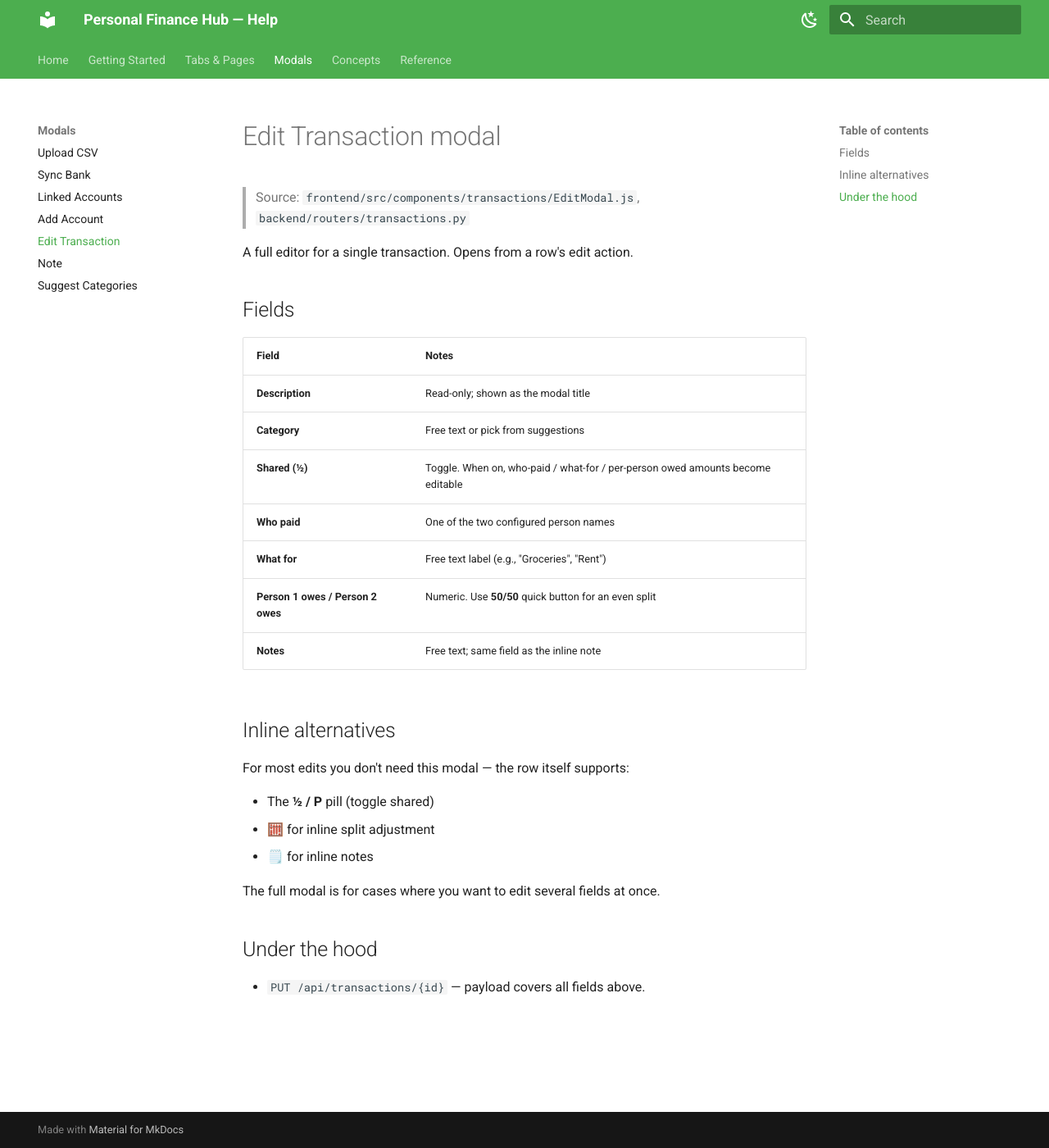
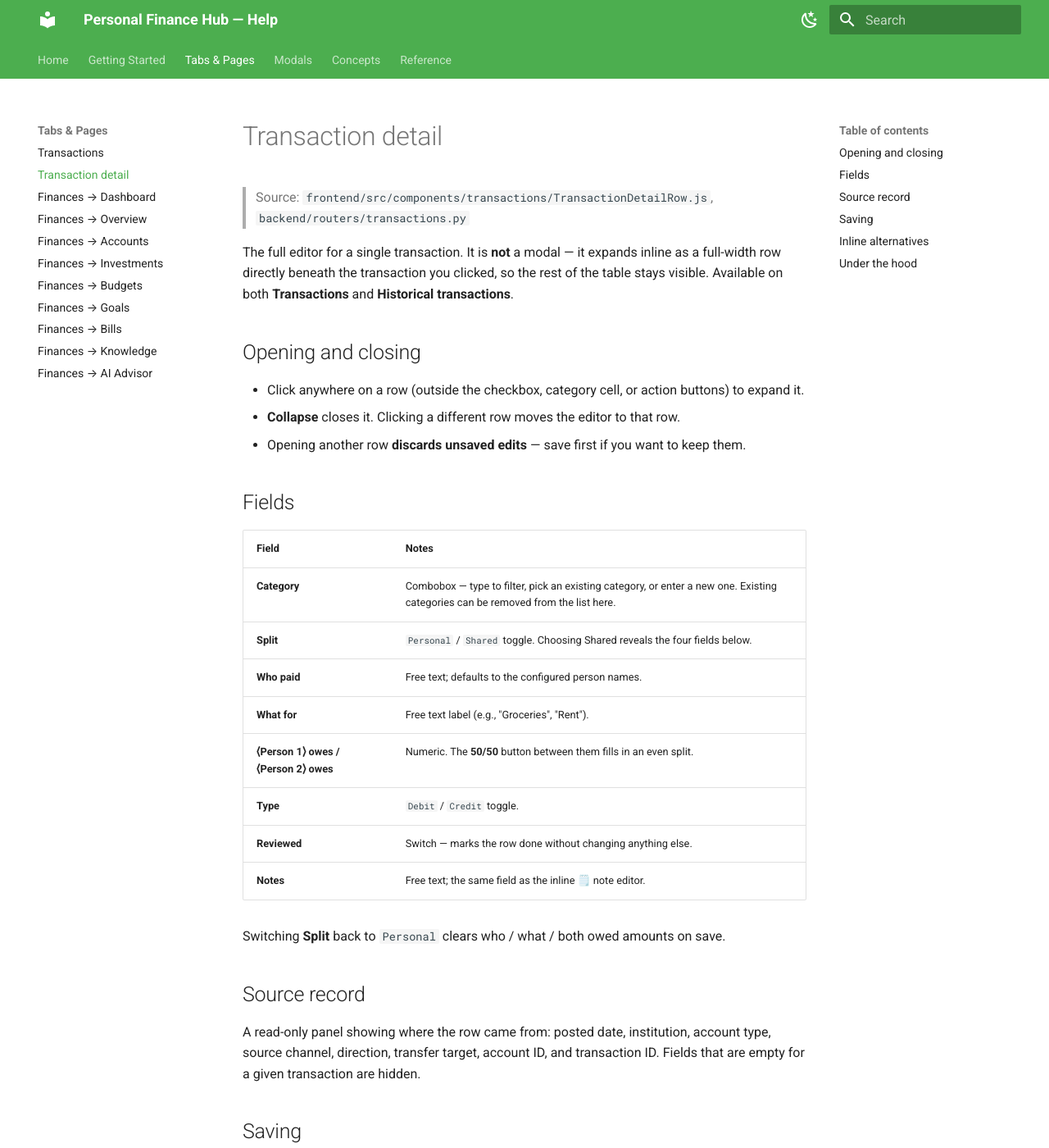
Before and after one commit to lvvargas-aponte/csv-teller-expense-hub, an MkDocs documentation site: the page built from docs/modals/edit-transaction.md, in a window 1280 px wide and 1400 px high. Shown: the whole window at 82% size. Built offline with MkDocs 1.6.1 and Material for MkDocs 9.7.7, drawn with Linux system fonts in a browser that asks for light colours; some of the changed text lies outside the part shown.

Commit message:
edit to help docs

```diff
--- a/docs/modals/edit-transaction.md
+++ b/docs/modals/edit-transaction.md
@@ -1,31 +1,59 @@
-# Edit Transaction modal
+# Transaction detail
 
-> Source: `frontend/src/components/transactions/EditModal.js`, `backend/routers/transactions.py`
+> Source: `frontend/src/components/transactions/TransactionDetailRow.js`, `backend/routers/transactions.py`
 
-A full editor for a single transaction. Opens from a row's edit action.
+The full editor for a single transaction. It is **not** a modal — it expands inline as a
+full-width row directly beneath the transaction you clicked, so the rest of the table stays
+visible. Available on both **Transactions** and **Historical transactions**.
+
+## Opening and closing
+
+- Click anywhere on a row (outside the checkbox, category cell, or action buttons) to expand it.
+- **Collapse** closes it. Clicking a different row moves the editor to that row.
+- Opening another row **discards unsaved edits** — save first if you want to keep them.
 
 ## Fields
 
 | Field | Notes |
 |---|---|
-| **Description** | Read-only; shown as the modal title |
-| **Category** | Free text or pick from suggestions |
-| **Shared (½)** | Toggle. When on, who-paid / what-for / per-person owed amounts become editable |
-| **Who paid** | One of the two configured person names |
-| **What for** | Free text label (e.g., "Groceries", "Rent") |
-| **Person 1 owes / Person 2 owes** | Numeric. Use **50/50** quick button for an even split |
-| **Notes** | Free text; same field as the inline note |
+| **Category** | Combobox — type to filter, pick an existing category, or enter a new one. Existing categories can be removed from the list here. |
+| **Split** | `Personal` / `Shared` toggle. Choosing Shared reveals the four fields below. |
+| **Who paid** | Free text; defaults to the configured person names. |
+| **What for** | Free text label (e.g., "Groceries", "Rent"). |
+| **⟨Person 1⟩ owes / ⟨Person 2⟩ owes** | Numeric. The **50/50** button between them fills in an even split. |
+| **Type** | `Debit` / `Credit` toggle. |
+| **Reviewed** | Switch — marks the row done without changing anything else. |
+| **Notes** | Free text; the same field as the inline 🗒️ note editor. |
+
+Switching **Split** back to `Personal` clears who / what / both owed amounts on save.
+
+## Source record
+
+A read-only panel showing where the row came from: posted date, institution, account type,
+source channel, direction, transfer target, account ID, and transaction ID. Fields that are
+empty for a given transaction are hidden.
+
+## Saving
+
+Edits go to a local draft. While the draft differs from what's stored you'll see **Unsaved
+changes**, plus:
+
+- **Save** — commits every field at once.
+- **Cancel** — reverts the draft, leaves the row open.
+- **Delete** — removes the transaction.
+
+While a row is expanded, the [supporting rail](../tabs/transactions.md#supporting-rail) offers
+**Apply to similar**, which pushes the draft's category and shared flag to every other
+transaction from the same merchant.
 
 ## Inline alternatives
 
-For most edits you don't need this modal — the row itself supports:
+For quick single-field edits you don't need to expand the row at all:
 
 - The **½ / P** pill (toggle shared)
 - **🧮** for inline split adjustment
 - **🗒️** for inline notes
 
-The full modal is for cases where you want to edit several fields at once.
-
 ## Under the hood
 
 - `PUT /api/transactions/{id}` — payload covers all fields above.
--- a/mkdocs.yml
+++ b/mkdocs.yml
@@ -71,6 +71,7 @@ nav:
       - Environment variables: getting-started/env-vars.md
   - Tabs & Pages:
       - Transactions: tabs/transactions.md
+      - Transaction detail: modals/edit-transaction.md
       - Finances → Dashboard: tabs/finances-dashboard.md
       - Finances → Overview: tabs/finances-overview.md
       - Finances → Accounts: tabs/finances-accounts.md
@@ -85,7 +86,6 @@ nav:
       - Sync Bank: modals/sync-bank.md
       - Linked Accounts: modals/accounts-modal.md
       - Add Account: modals/add-account.md
-      - Edit Transaction: modals/edit-transaction.md
       - Note: modals/note.md
       - Suggest Categories: modals/suggest-preview.md
   - Concepts:
```
Also changed, not shown: docs/tabs/transactions.md (+7 -1 lines).
